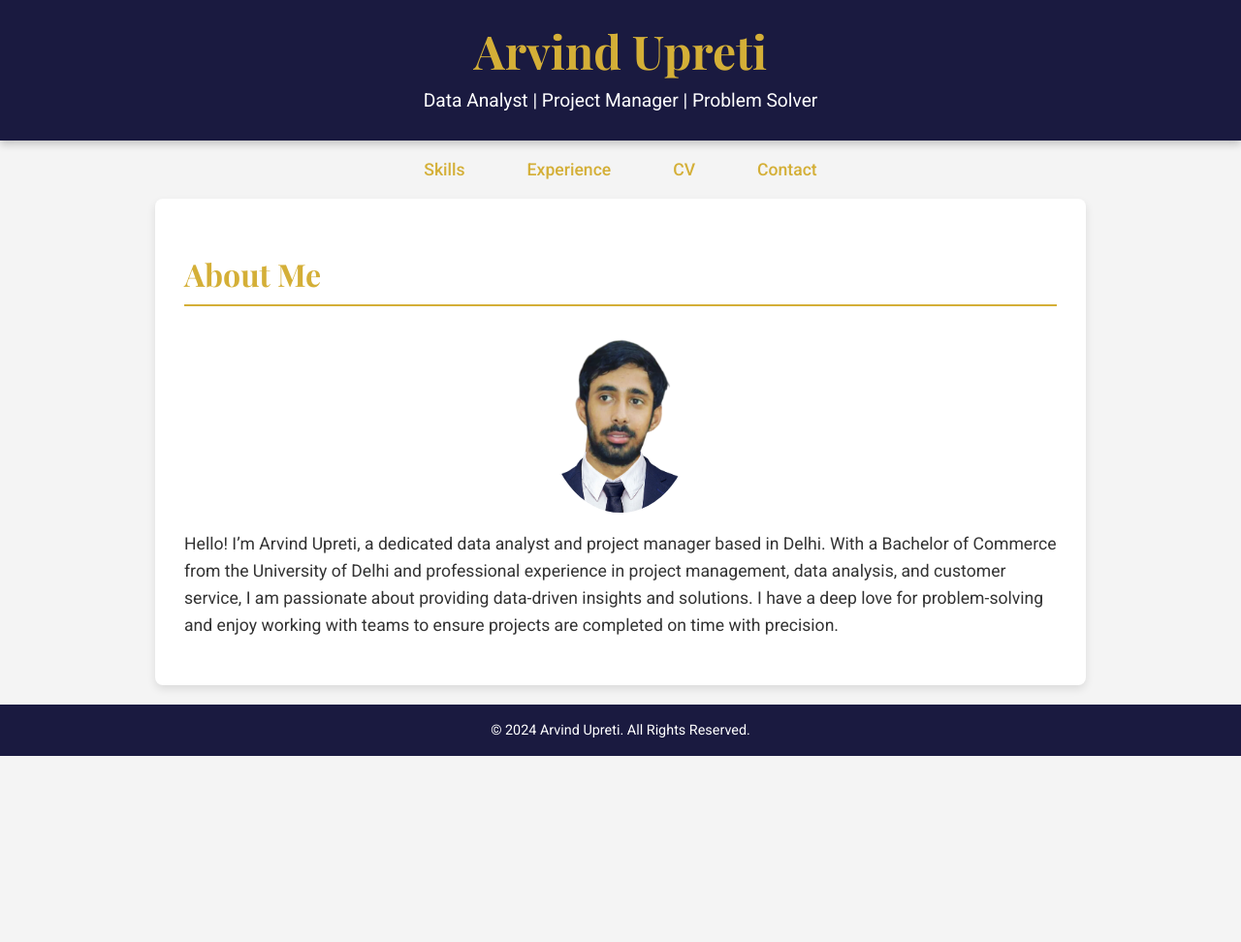
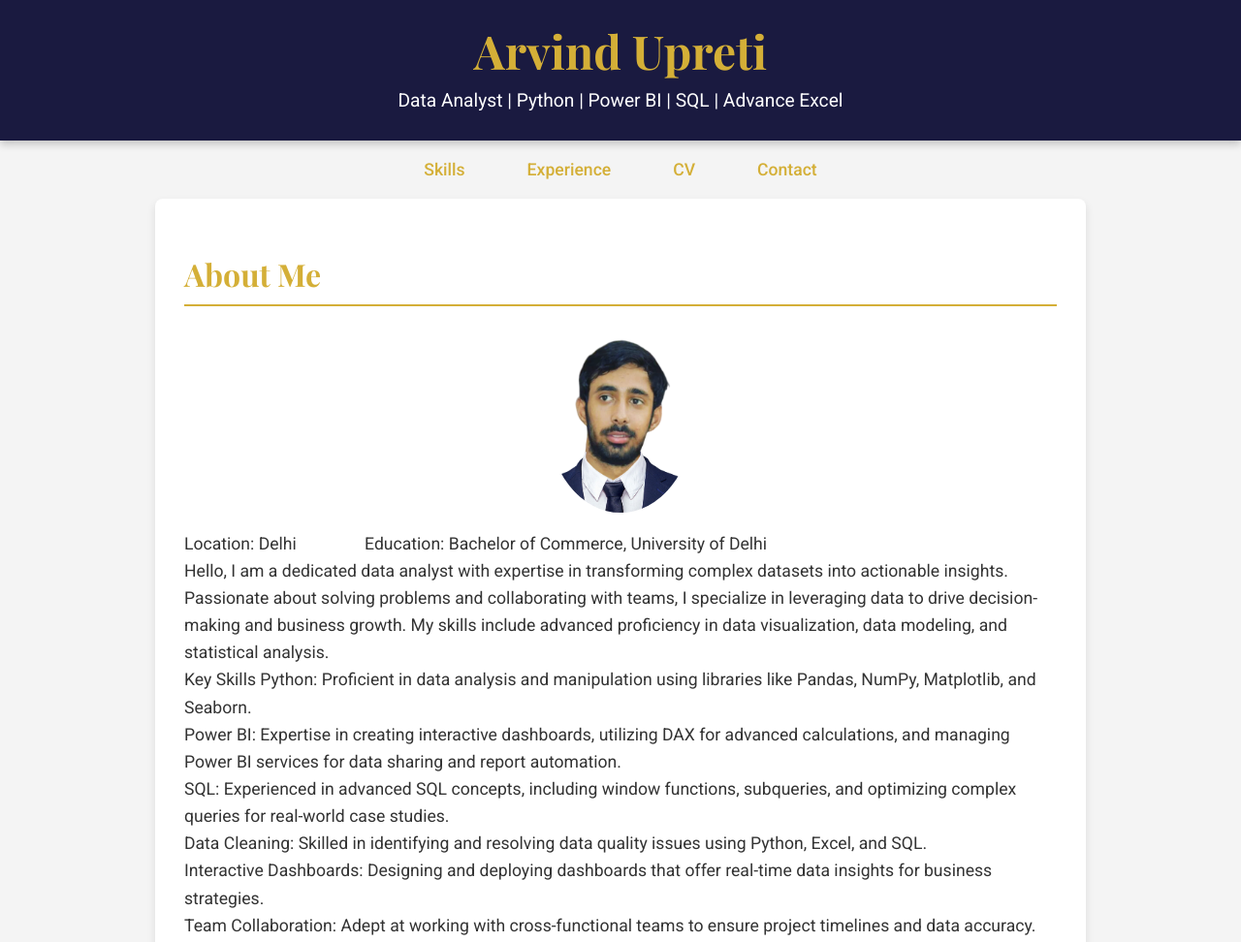
Before and after one commit to ArvindUpreti/My-Portfolio-, a plain HTML site: page index.html in a window 1280 px wide. Shown: the top 972 px of the page at 97% size. Before the commit the page ends 800 px from the top, so only its background shows below. Drawn offline with nearby package versions, Linux system fonts and the light colour scheme.

Commit message:
Brief Description Added

```diff
--- a/index.html
+++ b/index.html
@@ -6,7 +6,7 @@
     <meta name="viewport" content="width=device-width, initial-scale=1.0">
     <meta name="description" content="Arvind Upreti - Data Analyst | Project Manager | Problem Solver">
     <meta name="keywords"
-        content="Arvind Upreti, Data Analyst, Project Manager, Power BI, Business Intelligence, Customer Service, Data Analysis">
+        content="Arvind Upreti, Data Analyst, Project , Power BI, Business Intelligence, Customer Service, Data Analysis">
     <meta name="author" content="Arvind Upreti">
     <title>Arvind Upreti | Data Analyst</title>
     <link
@@ -184,7 +184,7 @@
 <body>
     <header>
         <h1>Arvind Upreti</h1>
-        <p>Data Analyst | Project Manager | Problem Solver</p>
+        <p>Data Analyst | Python | Power BI | SQL | Advance Excel </p>
     </header>
 
     <nav>
@@ -197,10 +197,19 @@
     <section id="about">
         <h2>About Me</h2>
         <img src="pic.png" alt="Profile Picture" class="profile-img">
-        <p>Hello! I’m Arvind Upreti, a dedicated data analyst and project manager based in Delhi. With a Bachelor of
-            Commerce from the University of Delhi and professional experience in project management, data analysis, and
-            customer service, I am passionate about providing data-driven insights and solutions. I have a deep love for
-            problem-solving and enjoy working with teams to ensure projects are completed on time with precision.</p>
+        <p>
+            Location: Delhi  &emsp;  &emsp; &emsp; Education: Bachelor of Commerce, University of Delhi <br>
+
+            Hello, I am a dedicated data analyst with expertise in transforming complex datasets into actionable insights. Passionate about solving problems and collaborating with teams,
+            I specialize in leveraging data to drive decision-making and business growth. My skills include advanced proficiency in data visualization, data modeling, and statistical analysis.
+            <br>
+            Key Skills
+            Python: Proficient in data analysis and manipulation using libraries like Pandas, NumPy, Matplotlib, and Seaborn.<br>
+            Power BI: Expertise in creating interactive dashboards, utilizing DAX for advanced calculations, and managing Power BI services for data sharing and report automation.<br>
+            SQL: Experienced in advanced SQL concepts, including window functions, subqueries, and optimizing complex queries for real-world case studies.<br>
+            Data Cleaning: Skilled in identifying and resolving data quality issues using Python, Excel, and SQL.<br>
+            Interactive Dashboards: Designing and deploying dashboards that offer real-time data insights for business strategies.<br>
+            Team Collaboration: Adept at working with cross-functional teams to ensure project timelines and data accuracy.</p>
     </section>
 
     <footer>
```
